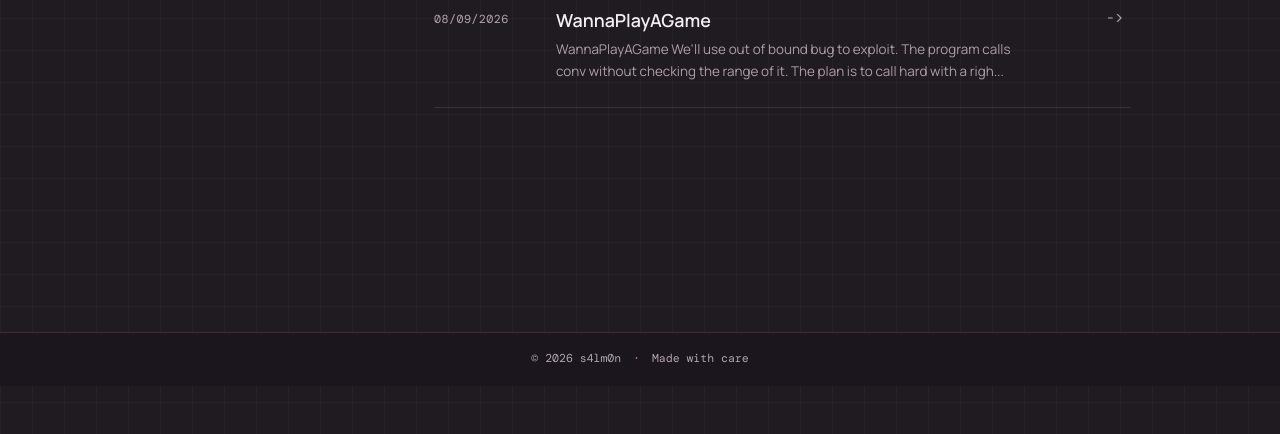
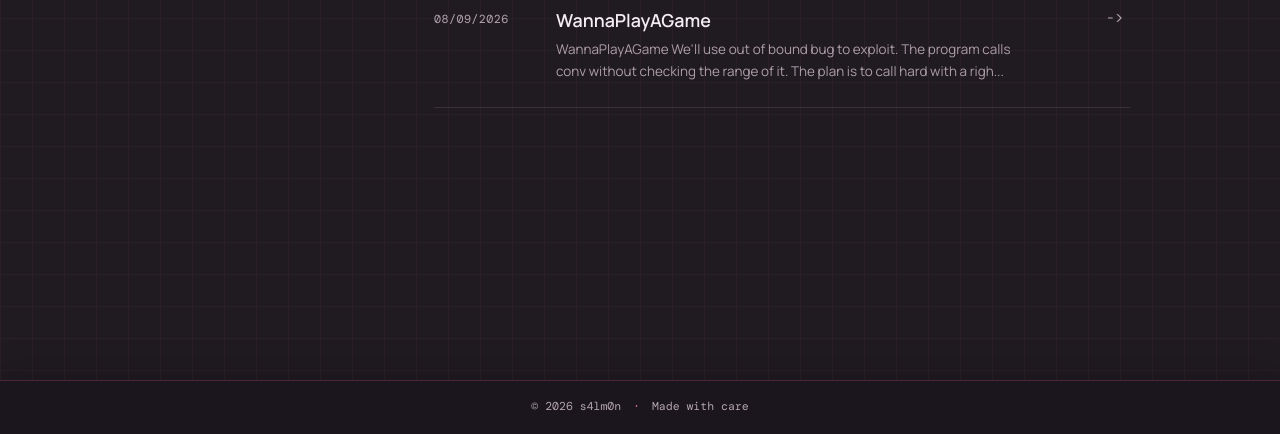
Before and after one commit to faviconico1910/faviconico1910.github.io, a website: page index.html in a window 1280 px wide. Shown: the part 366-800 px from the top of the page. Drawn offline with nearby package versions, Linux system fonts and the light colour scheme; no server answers.

Commit message:
Pin footer to viewport bottom

```diff
--- a/style.css
+++ b/style.css
@@ -36,7 +36,7 @@ body {
   width: min(100% - 48px, 980px);
   min-height: 100vh;
   margin: 0 auto;
-  padding: 42px 0 48px;
+  padding: 42px 0 88px;
 }
 
 .topbar {
@@ -384,13 +384,17 @@ h2 {
 }
 
 footer {
-  grid-column: 1 / -1;
-  width: 100vw;
-  margin-top: 34px;
-  margin-left: calc(50% - 50vw);
+  position: fixed;
+  z-index: 5;
+  right: 0;
+  bottom: 0;
+  left: 0;
+  width: auto;
+  margin: 0;
   padding: 18px 24px 20px;
   border-top: 1px solid #4a2636;
   background: #1b161d;
+  box-shadow: 0 -12px 30px rgba(0, 0, 0, 0.16);
   color: var(--muted);
   font-family: var(--mono);
   font-size: 0.72rem;
```
